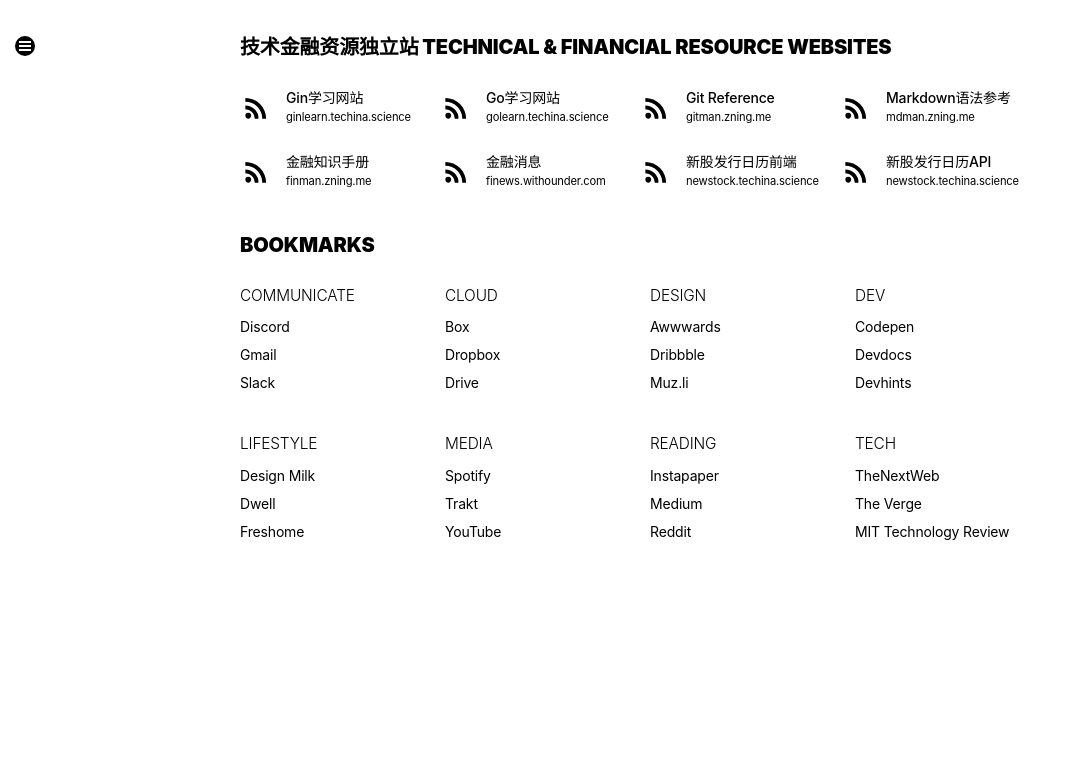
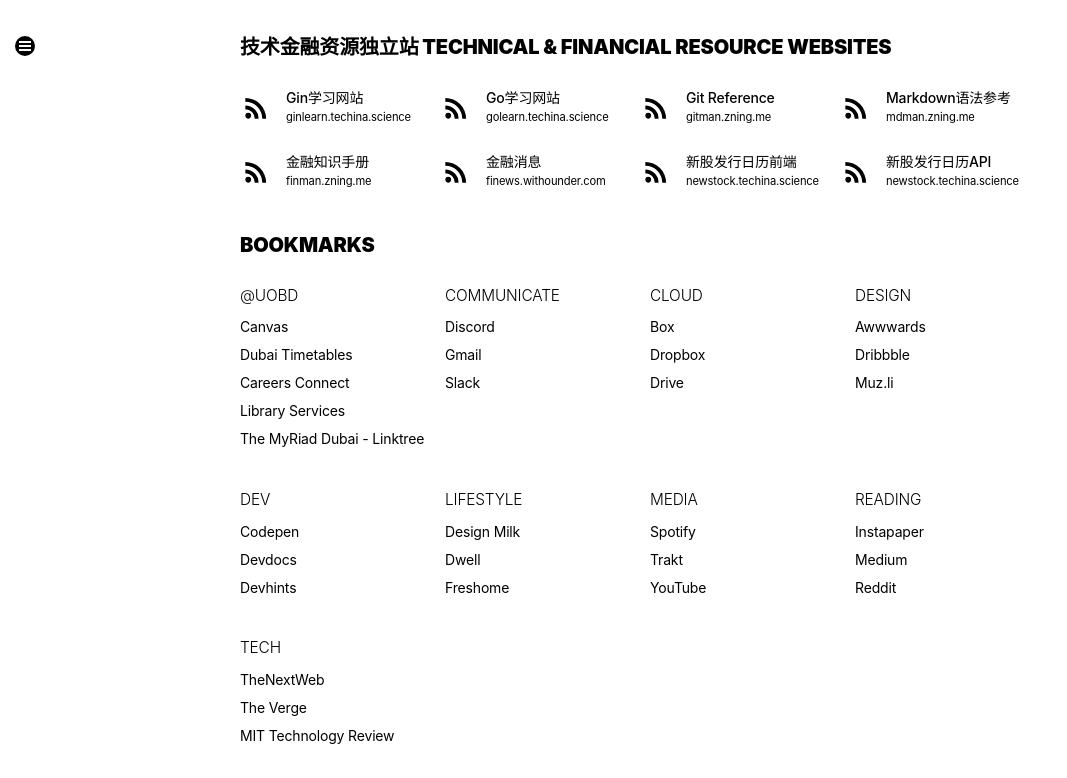
Before and after one commit to zning1994/portal, a plain HTML site: page index.html in a window 1280 px wide. Shown: the part 731-1509 px from the top of the page, without its empty margins (0-1067 px from the left). Before the commit the page ends 1305 px from the top, so only its background shows below. Drawn offline with Linux system fonts and the light colour scheme.

Commit message:
提交个人门户更新 2022-11-03 08:17:18

```diff
--- a/index.html
+++ b/index.html
@@ -345,6 +345,14 @@
       <h3>Bookmarks</h3>
       <div id="links_loop">
         <div class="links_category">
+          <h4>@UoBD</h4>
+          <a href="https://canvas.bham.ac.uk/" target="" class="links_item theme_color-border theme_text-select">Canvas</a>
+          <a href="https://dubaitimetables.bham.ac.uk/" target="" class="links_item theme_color-border theme_text-select">Dubai Timetables</a>
+          <a href="https://bham.targetconnect.net/student/home.html" target="" class="links_item theme_color-border theme_text-select">Careers Connect</a>
+          <a href="https://intranet.birmingham.ac.uk/as/libraryservices/library/index.aspx" target="" class="links_item theme_color-border theme_text-select">Library Services</a>
+          <a href="https://linktr.ee/TMDResidents" target="" class="links_item theme_color-border theme_text-select">The MyRiad Dubai - Linktree</a>
+        </div>
+        <div class="links_category">
           <h4>Communicate</h4>
           <a href="https://discord.com" target="" class="links_item theme_color-border theme_text-select">Discord</a>
           <a href="http://gmail.com" target="" class="links_item theme_color-border theme_text-select">Gmail</a>
--- a/sw.js
+++ b/sw.js
@@ -1 +1 @@
-if(!self.define){let e,i={};const n=(n,r)=>(n=new URL(n+".js",r).href,i[n]||new Promise((i=>{if("document"in self){const e=document.createElement("script");e.src=n,e.onload=i,document.head.appendChild(e)}else e=n,importScripts(n),i()})).then((()=>{let e=i[n];if(!e)throw new Error(`Module ${n} didn’t register its module`);return e})));self.define=(r,s)=>{const o=e||("document"in self?document.currentScript.src:"")||location.href;if(i[o])return;let t={};const c=e=>n(e,o),d={module:{uri:o},exports:t,require:c};i[o]=Promise.all(r.map((e=>d[e]||c(e)))).then((e=>(s(...e),t)))}}define(["./workbox-3625d7b0"],(function(e){"use strict";self.skipWaiting(),e.clientsClaim(),e.precacheAndRoute([{url:"404.html",revision:"fe2b750fd4694404bcdd08f60edbd4d8"},{url:"icon-512.png",revision:"7c4be77d1ec32fbe248390918dd10f6c"},{url:"index.1804698f.css",revision:null},{url:"index.html",revision:"3833286183004c5a71cb97d3dcc23601"},{url:"main.bae34888.js",revision:null},{url:"registerSW.js",revision:"402b66900e731ca748771b6fc5e7a068"},{url:"icon-512.png",revision:"7c4be77d1ec32fbe248390918dd10f6c"},{url:"manifest.webmanifest",revision:"e87a0f00b6a0c2850973d1eb6060d915"}],{}),e.cleanupOutdatedCaches(),e.registerRoute(new e.NavigationRoute(e.createHandlerBoundToURL("404.html")))}));
+if(!self.define){let e,i={};const n=(n,r)=>(n=new URL(n+".js",r).href,i[n]||new Promise((i=>{if("document"in self){const e=document.createElement("script");e.src=n,e.onload=i,document.head.appendChild(e)}else e=n,importScripts(n),i()})).then((()=>{let e=i[n];if(!e)throw new Error(`Module ${n} didn’t register its module`);return e})));self.define=(r,s)=>{const d=e||("document"in self?document.currentScript.src:"")||location.href;if(i[d])return;let o={};const t=e=>n(e,d),c={module:{uri:d},exports:o,require:t};i[d]=Promise.all(r.map((e=>c[e]||t(e)))).then((e=>(s(...e),o)))}}define(["./workbox-3625d7b0"],(function(e){"use strict";self.skipWaiting(),e.clientsClaim(),e.precacheAndRoute([{url:"404.html",revision:"fe2b750fd4694404bcdd08f60edbd4d8"},{url:"icon-512.png",revision:"7c4be77d1ec32fbe248390918dd10f6c"},{url:"index.1804698f.css",revision:null},{url:"index.html",revision:"8d42bb6d4b9972cd5ff1ed372c70d380"},{url:"main.bae34888.js",revision:null},{url:"registerSW.js",revision:"402b66900e731ca748771b6fc5e7a068"},{url:"icon-512.png",revision:"7c4be77d1ec32fbe248390918dd10f6c"},{url:"manifest.webmanifest",revision:"e87a0f00b6a0c2850973d1eb6060d915"}],{}),e.cleanupOutdatedCaches(),e.registerRoute(new e.NavigationRoute(e.createHandlerBoundToURL("404.html")))}));
```
